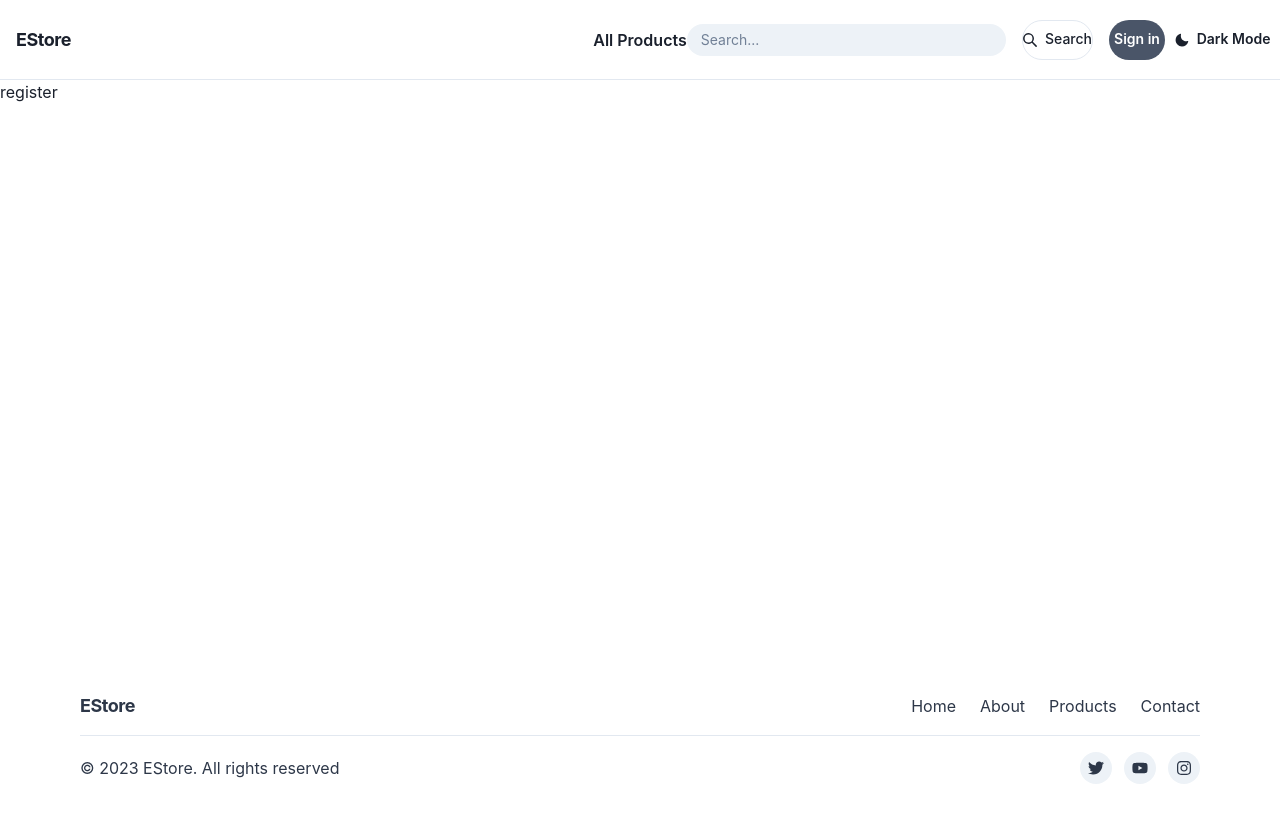
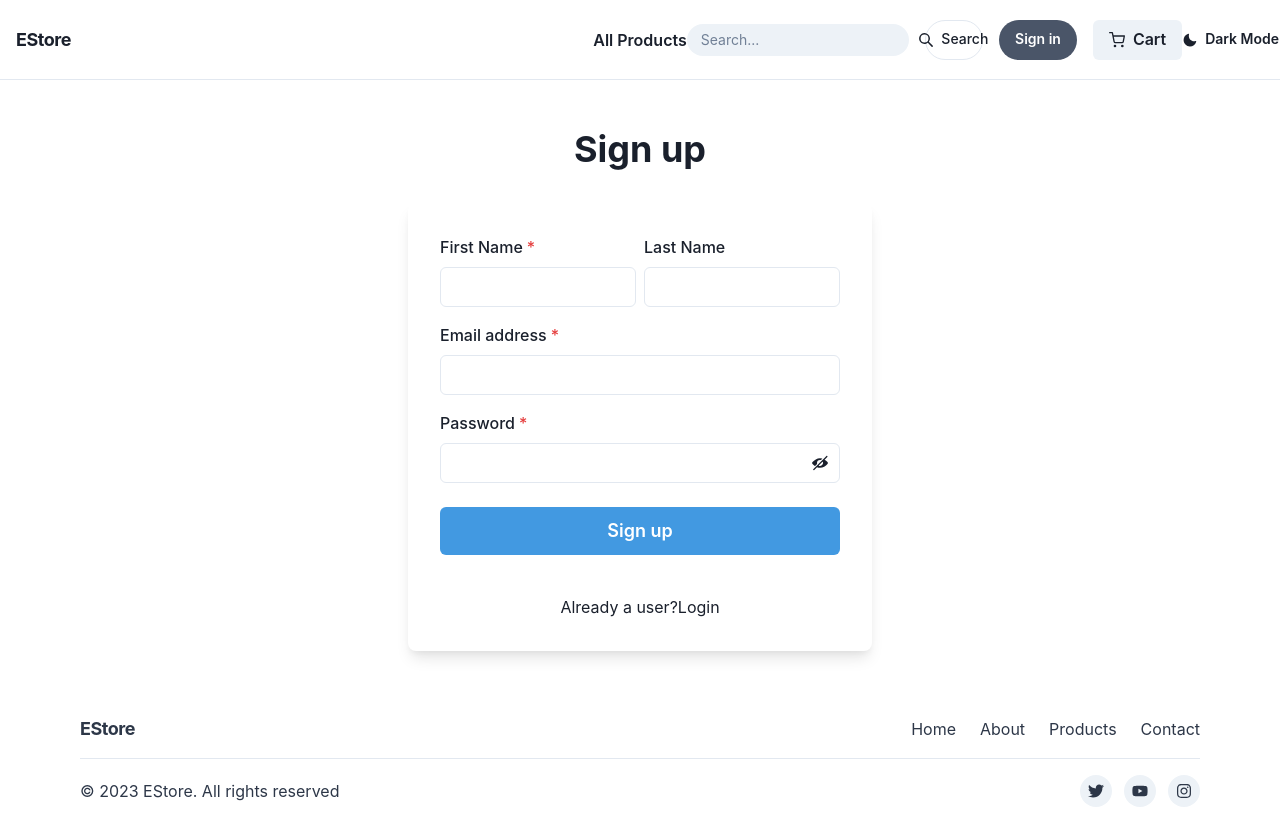
Before and after one commit to Apdo-25/estore, a Next.js app: page /register in a window 1280 px wide. Before the commit the page ends 800 px from the top, so only its background shows below. Built offline with nearby package versions, Linux system fonts and the light colour scheme.

Commit message:
Login and register pages

```diff
--- a/src/components/Header.js
+++ b/src/components/Header.js
@@ -18,6 +18,10 @@
   HamburgerIcon,
   CloseIcon,
 } from "@chakra-ui/icons";
+
+import { FiShoppingCart } from "react-icons/fi";
+
+import Link from "next/link";
 
 const Header = () => {
   const { colorMode, toggleColorMode } = useColorMode();
@@ -42,20 +46,22 @@
         justify="space-between"
       >
         <Flex flex={{ base: 1 }} justify={{ base: "center", md: "start" }}>
+          <Link href={"/"}>
             <Text
               fontFamily={"heading"}
               fontSize="lg"
               fontWeight="bold"
               letterSpacing="tight"
-            as={"a"}
-            href="/"
             >
               EStore
             </Text>
+          </Link>
         </Flex>
-        <Text fontSize={"m"} fontWeight={600} as={"a"} href={"products"}>
+        <Link href={"products"}>
+          <Text fontSize={"m"} fontWeight={600}>
             All Products
           </Text>
+        </Link>
 
         {/* Mobile Menu Icon */}
         <Box display={{ base: "block", md: "none" }}>
@@ -94,17 +100,22 @@
           </Button>
 
           {/* Other Menu Items */}
+          <Link href={"/login"}>
             <Button
               fontSize={"sm"}
               fontWeight={600}
               color={"white"}
               bg={"gray.600"}
-            as={"a"}
-            href={"login"}
               rounded="full"
             >
               Sign in
             </Button>
+          </Link>
+
+          <Link href="/cart">
+            <Button leftIcon={<FiShoppingCart />}>Cart</Button>
+          </Link>
+
           <Button
             onClick={toggleColorMode}
             fontSize={"sm"}
@@ -120,19 +131,20 @@
       {/* Mobile Menu Content */}
       {isMobileMenuOpen && (
         <VStack p={2} spacing={2} align="flex-start">
+          <Link href={"/login"}>
             <Button
               fontSize={"sm"}
               fontWeight={600}
               color={"white"}
               bg={"gray.600"}
-            as={"a"}
-            href={"login"}
               rounded="full"
               w="100%"
               textAlign="left"
             >
               Sign in
             </Button>
+          </Link>
+
           <Button
             onClick={toggleColorMode}
             fontSize={"sm"}
--- a/src/pages/register.js
+++ b/src/pages/register.js
@@ -1,7 +1,98 @@
 import React from "react";
+import {
+  Box,
+  FormControl,
+  FormLabel,
+  Input,
+  InputGroup,
+  HStack,
+  InputRightElement,
+  Stack,
+  Button,
+  Heading,
+  Text,
+  useColorModeValue,
+} from "@chakra-ui/react";
+import { useState } from "react";
+import { ViewIcon, ViewOffIcon } from "@chakra-ui/icons";
 
-const register = () => {
-  return <div>register</div>;
+import Link from "next/link";
+
+const Register = () => {
+  const [showPassword, setShowPassword] = useState(false);
+  return (
+    <Stack spacing={8} mx={"auto"} maxW={"lg"} py={12} px={6}>
+      <Stack align={"center"}>
+        <Heading fontSize={"4xl"} textAlign={"center"}>
+          Sign up
+        </Heading>
+      </Stack>
+      <Box
+        rounded={"lg"}
+        bg={useColorModeValue("white", "gray.700")}
+        boxShadow={"lg"}
+        p={8}
+      >
+        <Stack spacing={4}>
+          <HStack>
+            <Box>
+              <FormControl id="firstName" isRequired>
+                <FormLabel>First Name</FormLabel>
+                <Input type="text" />
+              </FormControl>
+            </Box>
+            <Box>
+              <FormControl id="lastName">
+                <FormLabel>Last Name</FormLabel>
+                <Input type="text" />
+              </FormControl>
+            </Box>
+          </HStack>
+          <FormControl id="email" isRequired>
+            <FormLabel>Email address</FormLabel>
+            <Input type="email" />
+          </FormControl>
+          <FormControl id="password" isRequired>
+            <FormLabel>Password</FormLabel>
+            <InputGroup>
+              <Input type={showPassword ? "text" : "password"} />
+              <InputRightElement h={"full"}>
+                <Button
+                  variant={"ghost"}
+                  onClick={() =>
+                    setShowPassword((showPassword) => !showPassword)
+                  }
+                >
+                  {showPassword ? <ViewIcon /> : <ViewOffIcon />}
+                </Button>
+              </InputRightElement>
+            </InputGroup>
+          </FormControl>
+          <Stack spacing={10} pt={2}>
+            <Button
+              loadingText="Submitting"
+              size="lg"
+              bg={"blue.400"}
+              color={"white"}
+              _hover={{
+                bg: "blue.500",
+              }}
+            >
+              Sign up
+            </Button>
+          </Stack>
+          <Stack pt={6}>
+            <Text align={"center"}>
+              Already a user?
+              <Link href="/login" color={"blue.400"}>
+                Login
+              </Link>
+            </Text>
+          </Stack>
+        </Stack>
+      </Box>
+    </Stack>
+  );
 };
 
-export default register;
+export default Register;
```
Also changed, not shown: src/pages/cart.js (added, +7 -0 lines), src/pages/login.js (+70 -3 lines). Lines whose indentation alone changed are shown as unchanged.
